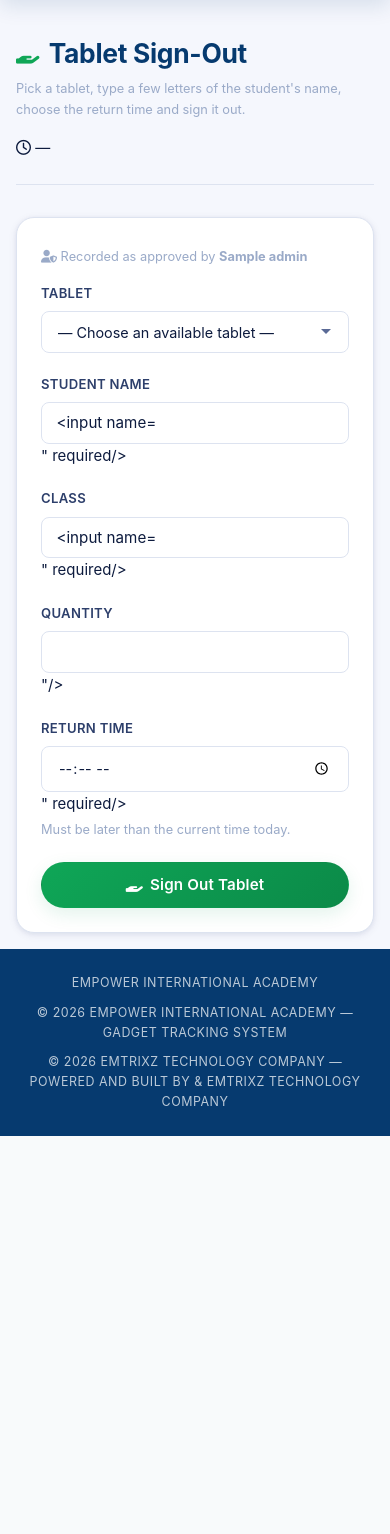
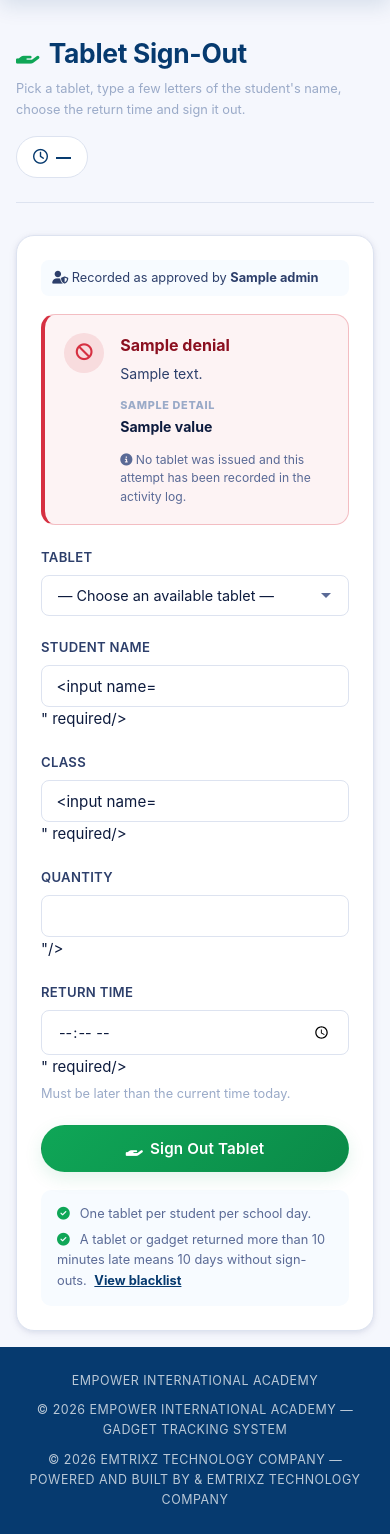
Before and after one commit to empowerinternationalacademy21-jpg/Empower-Staff-Attendence-And-Gadget-Tracking-System, a Flask app: template templates/tablet_signout.html in a window 390 px wide. Shown: the part 64-1598 px from the top of the page. Before the commit the page ends 1200 px from the top, so only its background shows below. Run offline with Flask 3, Linux system fonts and the light colour scheme; the template is opened without the code that fills it: most values are stand-ins (such as "Sample title", 1, 10 or a date in 2020); form fields are guessed from the names that the template uses.

Commit message:
Refactor tablet sign-out HTML structure and styles
Updated the tablet sign-out template to improve structure and add denial notice functionality.

```diff
--- a/templates/tablet_signout.html
+++ b/templates/tablet_signout.html
@@ -7,13 +7,29 @@
     <h1><i class="fas fa-hand-holding"></i> Tablet Sign-Out</h1>
     <p class="form-note">Pick a tablet, type a few letters of the student's name, choose the return time and sign it out.</p>
   </div>
-  <div class="ld-clock" title="School time ({{ tz_name }})"><i class="far fa-clock"></i> <span id="soClock">—</span></div>
+  <div class="so-clock" title="School time ({{ tz_name }})"><i class="far fa-clock"></i> <span id="soClock">—</span></div>
 </div>
 
-<div class="card" style="max-width:640px;margin:0 auto;padding:1.5rem">
-  <div class="form-note" style="margin-bottom:1rem">
+<div class="card so-card">
+  <div class="so-approver">
     <i class="fas fa-user-shield"></i> Recorded as approved by <strong>{{ admin }}</strong>
   </div>
+
+  {% if denial %}
+  <div class="denial" role="alert">
+    <div class="denial-icon"><i class="fas fa-ban"></i></div>
+    <div class="denial-body">
+      <h3>{{ denial['title'] }}</h3>
+      <p>{{ denial['message'] }}</p>
+      <dl class="denial-grid">
+        {% for label, value in denial['details'] %}
+        <div><dt>{{ label }}</dt><dd>{{ value }}</dd></div>
+        {% endfor %}
+      </dl>
+      <p class="denial-foot"><i class="fas fa-info-circle"></i> No tablet was issued and this attempt has been recorded in the activity log.</p>
+    </div>
+  </div>
+  {% endif %}
 
   {% if tablets %}
   <form method="POST" action="{{ url_for('tablet_signout') }}" id="soForm" autocomplete="off">
@@ -33,6 +49,7 @@
       <label for="student_name">Student name</label>
       <input type="text" name="student_name" id="student_name" class="form-control"
              placeholder="Type a few letters, e.g. muk gra" value="{{ form.get('student_name', '') }}" required/>
+      <div class="so-warn" id="soWarn" hidden></div>
     </div>
 
     <div class="form-group">
@@ -54,9 +71,15 @@
       <span class="form-note">Must be later than the current time today.</span>
     </div>
 
-    <button class="btn btn-primary btn-lg btn-block" type="submit">
+    <button class="btn btn-primary btn-lg btn-block" type="submit" id="soBtn">
       <i class="fas fa-hand-holding"></i> Sign Out Tablet
     </button>
+
+    <ul class="so-rules">
+      <li><i class="fas fa-check-circle"></i> One tablet per student per school day.</li>
+      <li><i class="fas fa-check-circle"></i> A tablet or gadget returned more than {{ late_minutes }} minutes late means {{ blacklist_days }} days without sign-outs.
+        <a href="{{ url_for('blacklist_page') }}">View blacklist</a></li>
+    </ul>
   </form>
   {% else %}
   <div class="empty-state small">
@@ -67,10 +90,55 @@
   {% endif %}
 </div>
 
+<style>
+  .so-card { max-width: 660px; margin: 0 auto; padding: 1.5rem; }
+  .so-approver { font-size: .8rem; color: var(--ink-mid); background: var(--navy-ghost, #eef1f8);
+                 border-radius: 8px; padding: .5rem .7rem; margin-bottom: 1.1rem; }
+  .so-clock { display: inline-flex; align-items: center; gap: .5rem; font-weight: 800; color: var(--navy);
+              background: var(--white); border: 1px solid var(--ink-rule); border-radius: 999px; padding: .5rem 1rem; }
+  .so-rules { list-style: none; margin: 1.1rem 0 0; padding: .9rem 1rem; border-radius: 10px;
+              background: var(--navy-ghost, #f4f7fc); font-size: .8rem; color: var(--ink-light); display: grid; gap: .35rem; }
+  .so-rules i { color: var(--green); margin-right: .4rem; }
+  .so-rules a { color: var(--navy); font-weight: 700; text-decoration: underline; margin-left: .25rem; }
+
+  /* denial notice */
+  .denial { display: flex; gap: 1rem; align-items: flex-start; margin-bottom: 1.4rem; padding: 1.1rem 1.2rem;
+            border-radius: 14px; border: 1px solid rgba(214,48,65,.28); border-left: 4px solid var(--danger);
+            background: rgba(214,48,65,.06); }
+  .denial-icon { flex: none; width: 40px; height: 40px; border-radius: 50%; display: flex; align-items: center;
+                 justify-content: center; background: rgba(214,48,65,.12); color: var(--danger); font-size: 1.05rem; }
+  .denial-body { min-width: 0; }
+  .denial-body h3 { margin: 0 0 .3rem; font-size: 1rem; color: #8b1020; }
+  .denial-body > p { margin: 0 0 .8rem; font-size: .88rem; color: var(--ink-mid); line-height: 1.5; }
+  .denial-grid { display: grid; grid-template-columns: repeat(auto-fit, minmax(190px, 1fr)); gap: .6rem .9rem; margin: 0 0 .8rem; }
+  .denial-grid dt { font-size: .68rem; font-weight: 800; letter-spacing: .06em; text-transform: uppercase; color: var(--ink-ghost); }
+  .denial-grid dd { margin: .1rem 0 0; font-size: .88rem; font-weight: 700; color: var(--ink); }
+  .denial-body .denial-foot { margin: 0; font-size: .76rem; color: var(--ink-light); }
+
+  /* early warning when a flagged student is picked */
+  .so-warn { margin-top: .5rem; padding: .55rem .75rem; border-radius: 8px; font-size: .82rem; font-weight: 600;
+             background: rgba(214,48,65,.07); border: 1px solid rgba(214,48,65,.25); color: #8b1020; }
+  .so-warn i { margin-right: .4rem; }
+</style>
+
 <script src="{{ url_for('static', filename='js/student-picker.js') }}"></script>
 <script>
 (function () {
   var students = {{ students|tojson }};
+  var warn = document.getElementById('soWarn');
+
+  function showWarn(item) {
+    if (!warn) return;
+    if (item && item.tag) {
+      warn.textContent = '';
+      var ic = document.createElement('i'); ic.className = 'fas fa-exclamation-triangle';
+      warn.appendChild(ic);
+      warn.appendChild(document.createTextNode(
+        (item.tag === 'BLACKLISTED' ? 'Blacklisted. ' : 'Already borrowed today. ') + (item.sub || '') +
+        '. Sign-out will be denied.'));
+      warn.hidden = false;
+    } else { warn.hidden = true; }
+  }
 
   // Student search: choosing a name fills in the class from the register
   var nameBox = document.getElementById('student_name');
@@ -79,7 +147,18 @@
     StudentPicker.attach({
       input: nameBox,
       data: students,
-      onSelect: function (item) { if (classBox) classBox.value = item.c || ''; }
+      onSelect: function (item) { if (classBox) classBox.value = item.c || ''; showWarn(item); },
+      onClear: function () { showWarn(null); }
+    });
+  }
+
+  // One press only: a double click must not send the form twice
+  var form = document.getElementById('soForm'), btn = document.getElementById('soBtn');
+  if (form && btn) {
+    form.addEventListener('submit', function () {
+      if (form.dataset.sent) return;
+      form.dataset.sent = '1';
+      setTimeout(function () { btn.disabled = true; }, 0);
     });
   }
 
```
